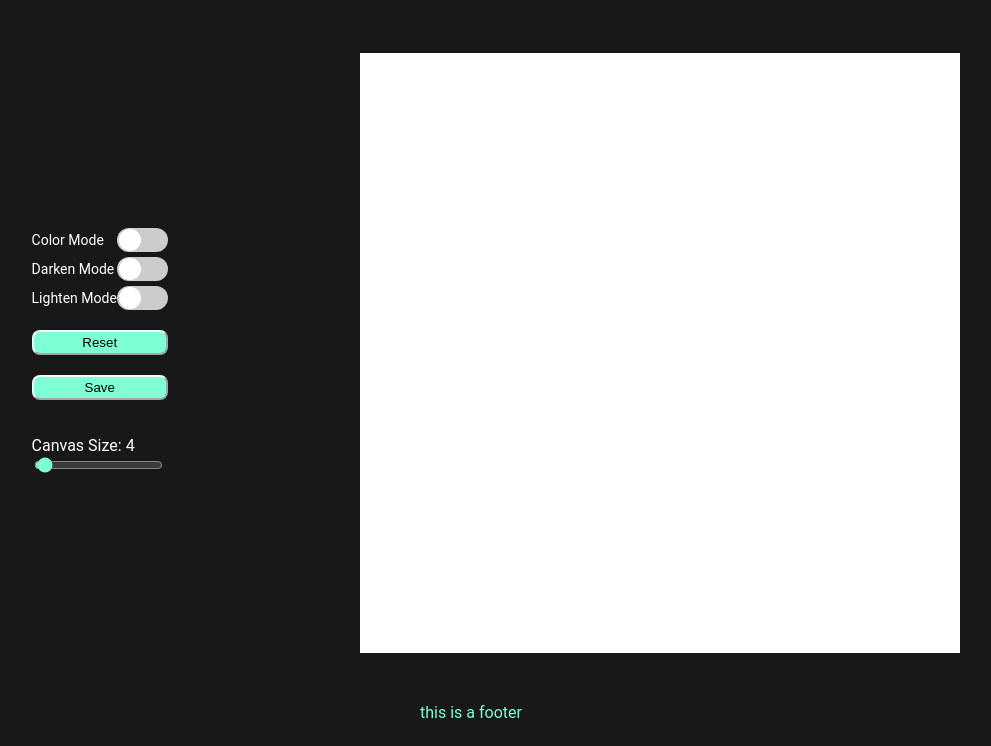
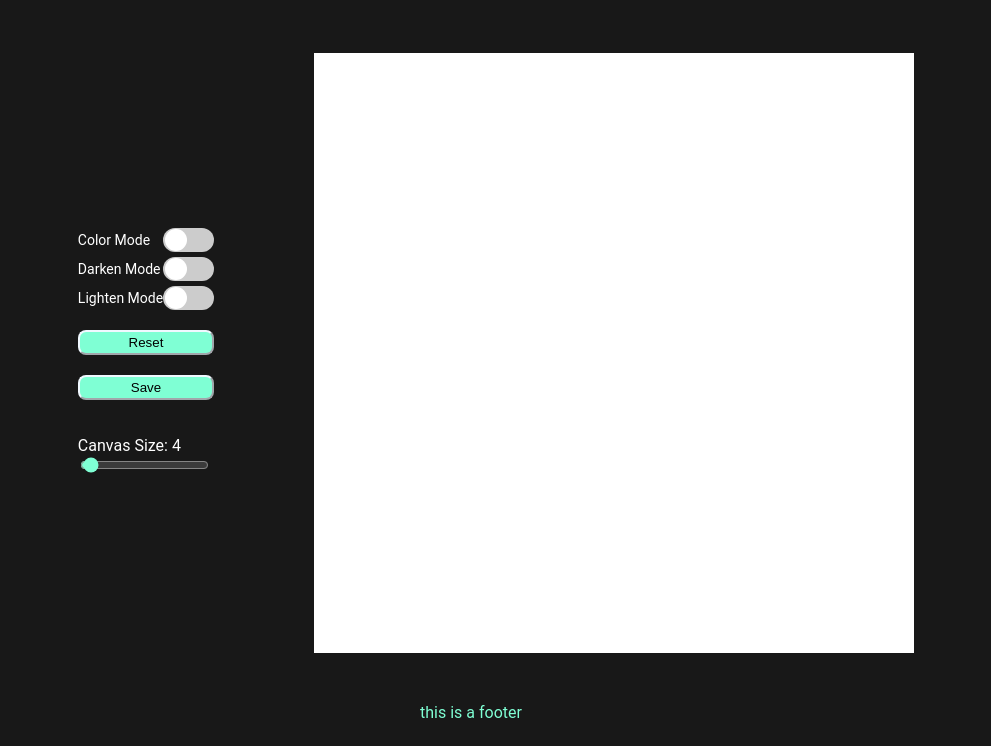
Before and after one commit to sayuatm/eas, a plain HTML site: page index.html in a window 1280 px wide. Shown: the part 70-816 px from the top of the page, without its empty margins (169-1160 px from the left). Drawn offline with Linux system fonts and the light colour scheme.

Commit message:
Fixed shading bug.

```diff
--- a/grids.js
+++ b/grids.js
@@ -35,7 +35,15 @@ function shade(color, ratio) {
     let paras = color.replace(/[^\d,]/g, '').split(',');
     let shaded = [];
     paras.forEach(para => {
+        // if (Number(para) < 5 && ratio < 0) {
+        //     shaded.push('5');
+        // }
+        // else {
+        if (para < 20 && ratio < 0) {
+            ratio -= 30;
+        }
         shaded.push(Math.round(para * (100 - ratio) / 100));
+        // }
     });
     let newColor = 'rgb(' + shaded.join(',') + ')';
     return newColor;
@@ -48,6 +56,7 @@ function setLightenMode() {
         darkenModeSelector.checked = false;
         grids.forEach(grid => {
             grid.onmouseover = (e) => {
+                // alert(grid.style.backgroundColor);
                 grid.style.backgroundColor = shade(e.target.style.backgroundColor, -5);
             };
         });
--- a/style.css
+++ b/style.css
@@ -20,8 +20,9 @@ footer {
 main {
     flex: 1;
     display: flex;
-    justify-content: space-evenly;
+    justify-content: center;
     align-items: center;
+    gap: 50px;
 }
 
 header {
```
